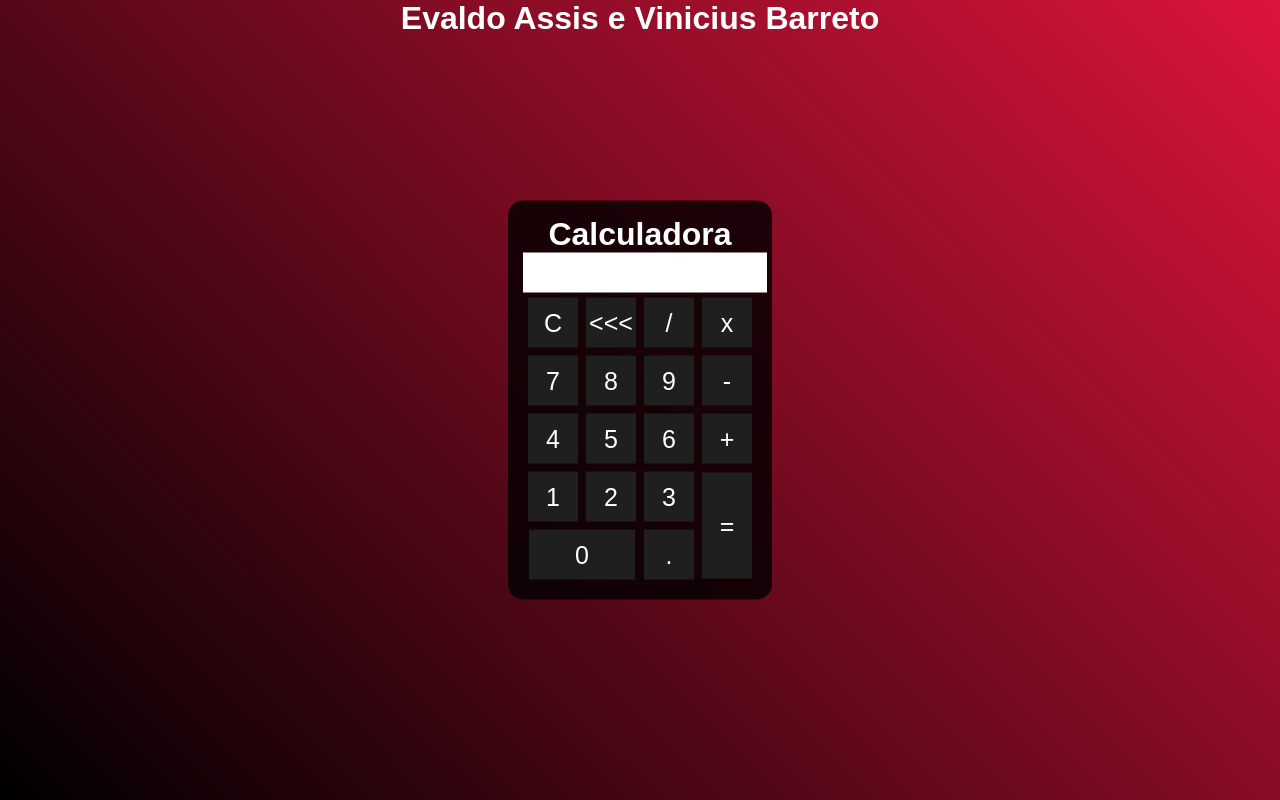
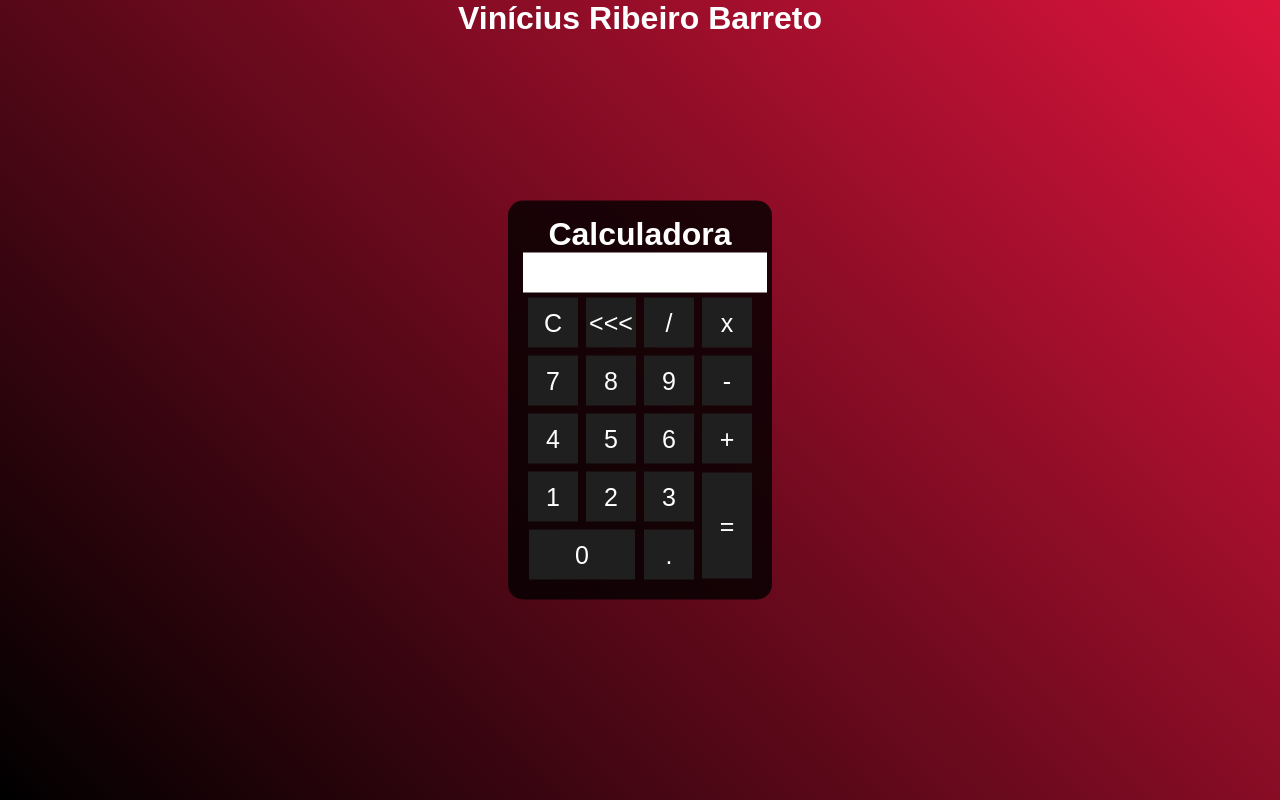
Before and after one commit to vinibarretex/projeto_calculadora_html, a plain HTML site: page index.html in a window 1280 px wide. Drawn offline with Linux system fonts and the light colour scheme; files that its build step writes are made by us from their sources; files whose address does not match are found by name.

Commit message:
update html

```diff
--- a/index.html
+++ b/index.html
@@ -9,7 +9,7 @@
 </head>
 <body>
     <div class="fundo">
-        <h1>Evaldo Assis e Vinicius Barreto</h1>
+        <h1>Vinícius Ribeiro Barreto</h1>
         <div class="calculadora">
             <h1>Calculadora</h1>
             <p id="resultado"></p>
```
Also changed, not shown: 2 other files.
